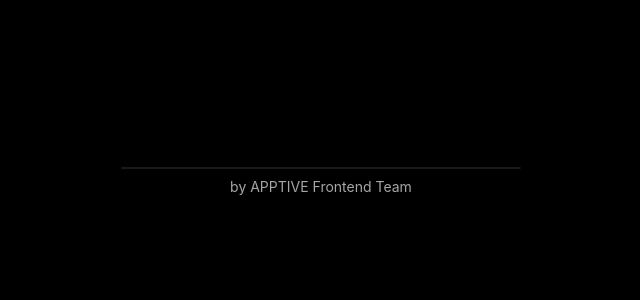
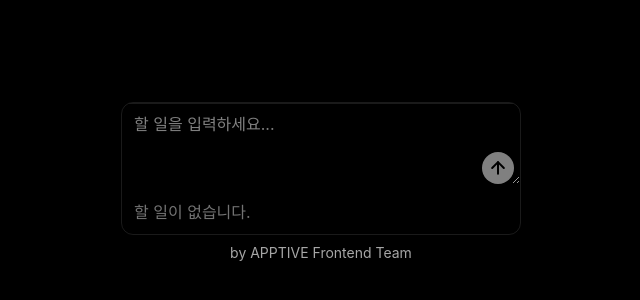
Before and after one commit to ApptiveDev/study-frontend, a React app in the folder projects/1-react/: page / in a window 1280 px wide. Shown: the part 218-518 px from the top of the page, without its empty margins (319-959 px from the left). Built offline with nearby package versions, Linux system fonts and the light colour scheme; the HTML template or start-up script is replaced by a standard one; a web font is replaced by a local one.

Commit message:
과제 1 제출

```diff
--- a/projects/1-react/src/App.jsx
+++ b/projects/1-react/src/App.jsx
@@ -1,5 +1,8 @@
 import { useState } from 'react';
 import './index.css';
+import Placeholder from './components/placeholder';
+import TodoInput from './components/input';
+import TodoItem from './components/item';
 
 // 여기에 코드를 작성하세요
 
@@ -8,23 +11,37 @@ function App() {
 
   function addTodo(text) {
     // 여기에 코드를 작성하세요
+    todos.push({ id: Date.now(), text, completed: false });
+    setTodos([...todos]);
   }
 
   function toggleTodo(id) {
     // 여기에 코드를 작성하세요
+    const todo = todos.find((todo) => todo.id === id);
+    todo.completed = !todo.completed;
+    setTodos([...todos]);
   }
 
   function deleteTodo(id) {
     // 여기에 코드를 작성하세요
+    const newTodos = todos.filter((todo) => todo.id !== id);
+    setTodos(newTodos);
   }
 
   return (
     <div className="w-100 border rounded-xl overflow-hidden">
       <div className="max-h-100 overflow-y-auto">
-        {/* 여기에 코드를 작성하세요 */}
+        <TodoInput onAdd={addTodo} />
+        {todos.map((todo) => (
+          <TodoItem
+            key={todo.id}
+            todo={todo}
+            onToggle={toggleTodo}
+            onDelete={deleteTodo}
+          />
+        ))}
       </div>
-
-      {/* 여기에 코드를 작성하세요 */}
+      {todos.length === 0 && <Placeholder />}
     </div>
   );
 }
```
Also changed, not shown: 1 other file (tests, documents, lock files or other folders).
